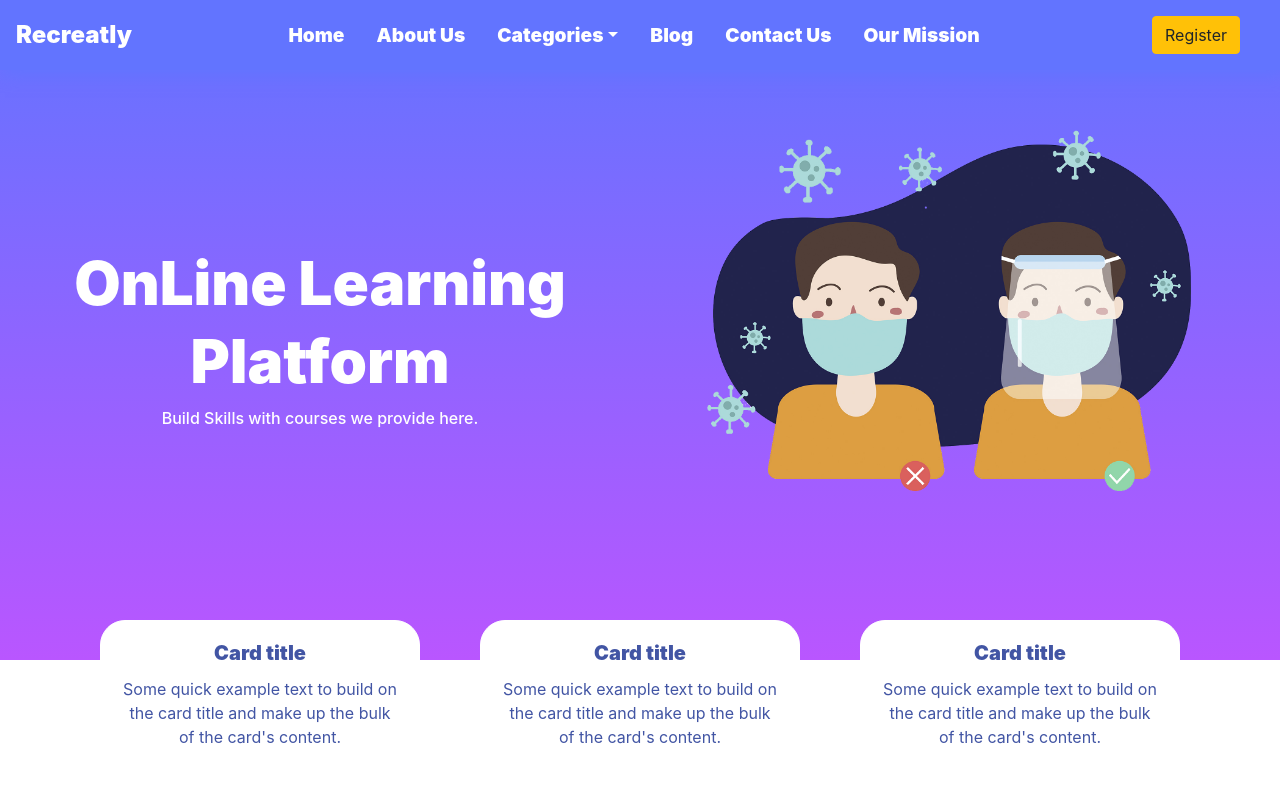
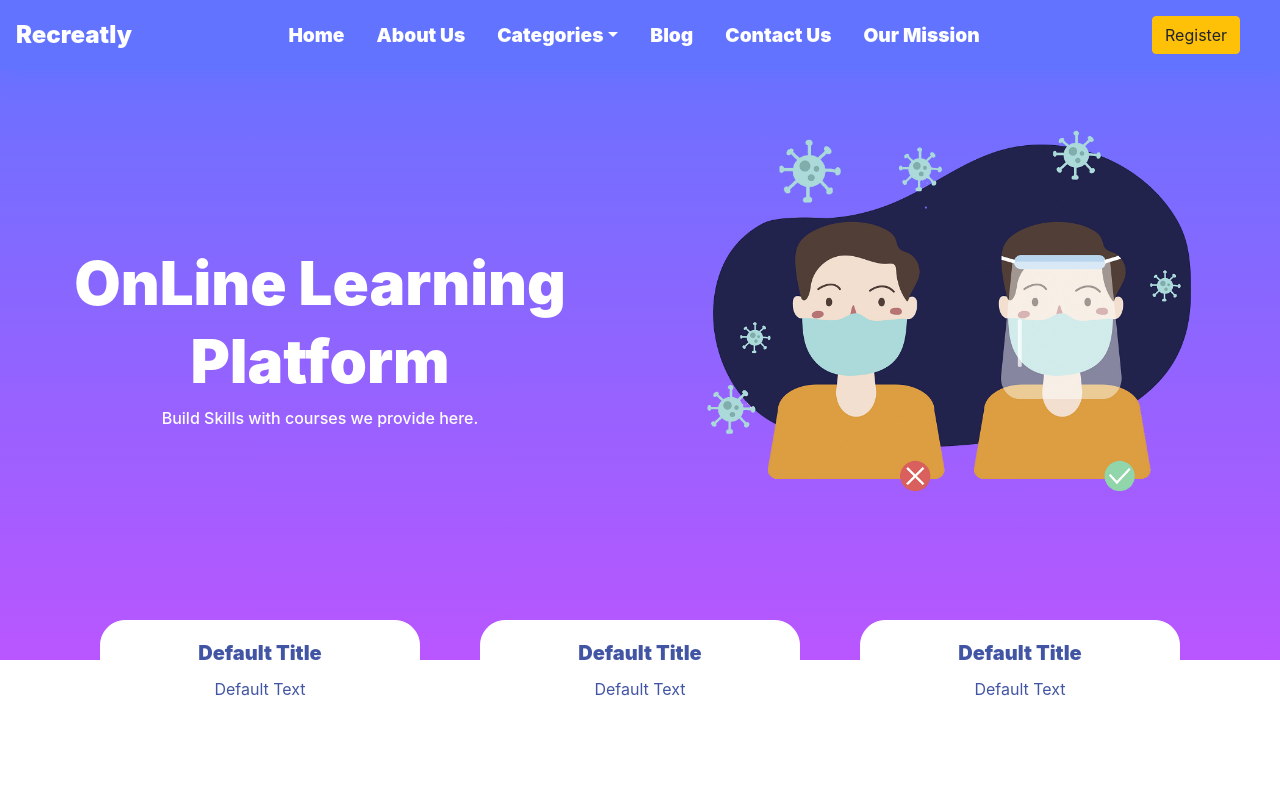
Before and after one commit to prashantpandey9/yoga, a React (Create React App) app: page / in a window 1280 px wide. Shown: the top 792 px of the page. Built offline with nearby package versions, Linux system fonts and the light colour scheme.

Commit message:
added map to coponant

```diff
--- a/src/components/Topcards/Topcards.jsx
+++ b/src/components/Topcards/Topcards.jsx
@@ -1,36 +1,50 @@
 import React from 'react'
 
-function Topcards() {
-    return (
+const data = [
+    {
+      title: "First Title",
+      text: "First Text",
+
+    },
+    {
+      title: "second Title",
+      text: "second Text",
+
+    },
+    {
+      title: "third Title",
+      text: "third Text",
+
+    }
+  ];
+function App() {
+    return data.map((i, index) => <CardView key={index} {...{ i }} />);
+  }
+
+const CardView = ({
+    title = "Default Title",
+    text = "Default Text",
+  }) => (
+    <div className="col-sm-12 col-md-4 col-lg-4">
+    <div className="card card1 mx-auto">
+        <div className="card-body">
+            <h5 className="card-title">{title}</h5>
+            <p className="card-text">{text}</p>
+        </div>
+    </div>
+</div>
+);
+
+
+
+
+
+const Topcards = () =>{
+    return(
         <div className="container" style={{ padding: '0' }}>
             <div className="row">
-                        <div className="col-sm-12 col-md-4 col">
-                            <div className="card card1 mx-auto">
-
-                                <div className="card-body">
-                                    <h5 className="card-title">Card title</h5>
-                                    <p className="card-text">Some quick example text to build on the card title and make up the bulk of the card's content.</p>
-                                </div>
-                            </div>
-                        </div>
-                        <div className="col-sm-12 col-md-4 col">
-                        <div className="card card1 mx-auto">
-                                <div className="card-body">
-                                    <h5 className="card-title">Card title</h5>
-                                    <p className="card-text">Some quick example text to build on the card title and make up the bulk of the card's content.</p>
-                                </div>
-                            </div>
-                        </div>
-                        <div className="col-sm-12 col-md-4 col">
-                        <div className="card card1 mx-auto">
-
-                                <div className="card-body">
-                                    <h5 className="card-title">Card title</h5>
-                                    <p className="card-text">Some quick example text to build on the card title and make up the bulk of the card's content.</p>
-                                </div>
-                            </div>
-                        </div>
-                    </div>
+                <App />
+            </div>
         </div>
     )
 }
```
